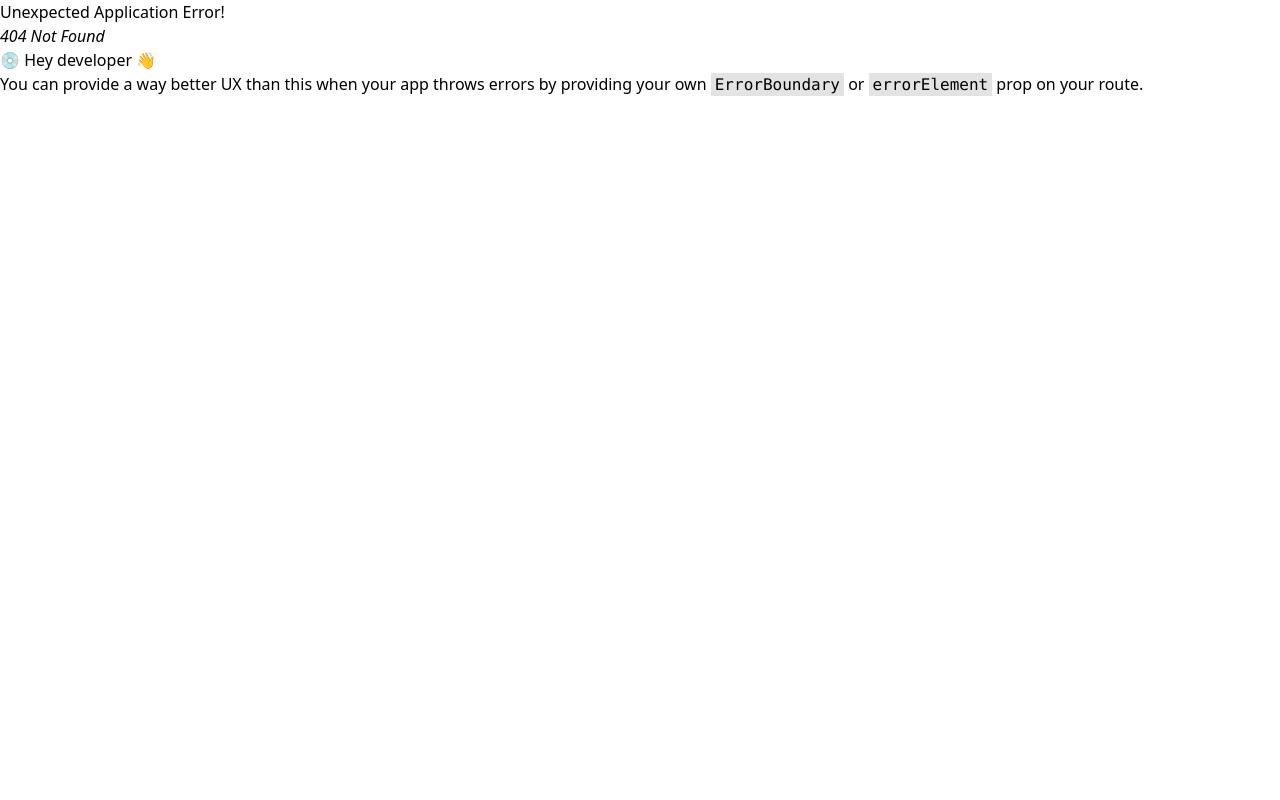
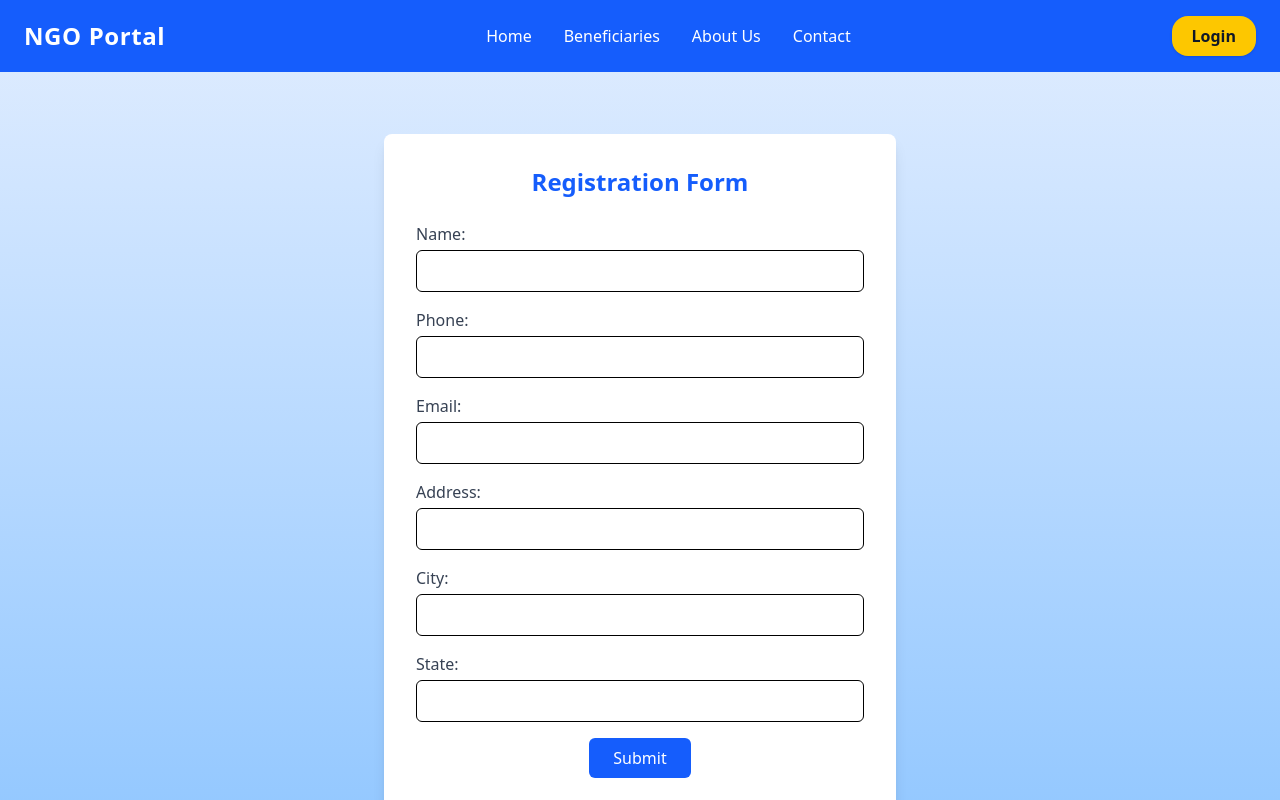
Before and after one commit to Divij6/BeneficiaryManagement, a React (Vite) app in the folder frontend/: page /register in a window 1280 px wide. Before the commit this address had no page. Shown: the top 800 px of the page. Built offline with nearby package versions, Linux system fonts and the light colour scheme.

Commit message:
Registration form added

```diff
--- a/frontend/package.json
+++ b/frontend/package.json
@@ -11,6 +11,7 @@
   },
   "dependencies": {
     "@tailwindcss/vite": "^4.1.12",
+    "axios": "^1.11.0",
     "framer-motion": "^12.23.12",
     "lucide-react": "^0.541.0",
     "path": "^0.12.7",
--- a/frontend/src/components/Home/Home.jsx
+++ b/frontend/src/components/Home/Home.jsx
@@ -1,5 +1,6 @@
 import React from "react";
 import { motion } from "framer-motion";
+import { Link } from "react-router-dom";
 
 export default function Home() {
   return (
@@ -23,12 +24,11 @@ export default function Home() {
             transparency, and impact.
           </p>
           <div className="mt-8 flex flex-col sm:flex-row gap-4 justify-center lg:justify-start">
-            <a
-              href="#register"
+            <Link to='/register'
               className="px-6 py-3 rounded-2xl bg-yellow-400 text-gray-900 font-semibold shadow-lg hover:bg-yellow-300 transition"
             >
               Register Beneficiary
-            </a>
+            </Link>
             <a
               href="#learnmore"
               className="px-6 py-3 rounded-2xl border border-white font-semibold hover:bg-white hover:text-blue-700 transition"
--- /dev/null
+++ b/frontend/src/components/RegistrationForm/RegistrationForm.jsx
@@ -0,0 +1,101 @@
+import React, { useState } from "react";
+import axios from "axios";
+
+function RegistrationForm() {
+  const [formData, setFormData] = useState({
+    name: "",
+    phone: "",
+    email: "",
+    address: "",
+    city: "",
+    state: "",
+  });
+
+  const [loading, setLoading] = useState(false);
+
+  const handleChange = (e) => {
+    setFormData({ ...formData, [e.target.name]: e.target.value });
+  };
+
+  const handleSubmit = async (e) => {
+    e.preventDefault();
+    setLoading(true);
+
+    try {
+      // Replace with your backend API endpoint
+      const response = await axios.post(
+        "http://localhost:5000/api/register",
+        formData
+      );
+
+      console.log("Response:", response.data);
+      alert("Registration successful!");
+
+      // Reset form after success
+      setFormData({
+        name: "",
+        phone: "",
+        email: "",
+        address: "",
+        city: "",
+        state: "",
+      });
+    } catch (error) {
+      console.error("Error submitting form:", error);
+      alert("Failed to submit registration.");
+    } finally {
+      setLoading(false);
+    }
+  };
+
+  return (
+    <div className="flex items-center justify-center min-h-screen bg-gradient-to-b from-blue-100 to-blue-300 p-4">
+      <div className="bg-white my-5 shadow-lg rounded-lg p-8 w-full max-w-lg">
+        {/* Title */}
+        <h2 className="text-center text-2xl font-bold mb-6 text-blue-600">
+          Registration Form
+        </h2>
+
+        {/* Form */}
+        <form onSubmit={handleSubmit} className="space-y-4">
+          {["name", "phone", "email", "address", "city", "state"].map(
+            (field) => (
+              <div key={field}>
+                <label className="block text-gray-700 font-medium mb-1 capitalize">
+                  {field}:
+                </label>
+                <input
+                  type={
+                    field === "email"
+                      ? "email"
+                      : field === "phone"
+                      ? "tel"
+                      : "text"
+                  }
+                  name={field}
+                  value={formData[field]}
+                  onChange={handleChange}
+                  required={["name", "phone", "email"].includes(field)}
+                  className="w-full border rounded-md px-3 py-2 focus:ring-2 focus:ring-blue-500 outline-none"
+                />
+              </div>
+            )
+          )}
+
+          {/* Submit */}
+          <div className="text-center">
+            <button
+              type="submit"
+              disabled={loading}
+              className="bg-blue-600 text-white px-6 py-2 rounded-md hover:bg-blue-500 transition disabled:opacity-50"
+            >
+              {loading ? "Submitting..." : "Submit"}
+            </button>
+          </div>
+        </form>
+      </div>
+    </div>
+  );
+}
+
+export default RegistrationForm;
--- a/frontend/src/main.jsx
+++ b/frontend/src/main.jsx
@@ -6,6 +6,7 @@ import App from './App.jsx'
 import Home from './components/Home/Home.jsx'
 import Dashboard from './components/Dashboard/Dashboard.jsx'
 import UserDashboard from './components/Dashboard/UserDashboard.jsx'
+import RegistrationForm from './components/RegistrationForm/RegistrationForm.jsx'
 
 
 
@@ -14,6 +15,7 @@ const router = createBrowserRouter(
     <Route path='/' element={<App/>}>
       <Route path='' element={<Home/>}/>
       <Route path='/dashboard' element={<UserDashboard/>}/>
+      <Route path='/register' element={<RegistrationForm></RegistrationForm>}/>
     </Route>
   )
 )
```
Also changed, not shown: 1 other file (tests, documents, lock files or other folders).
